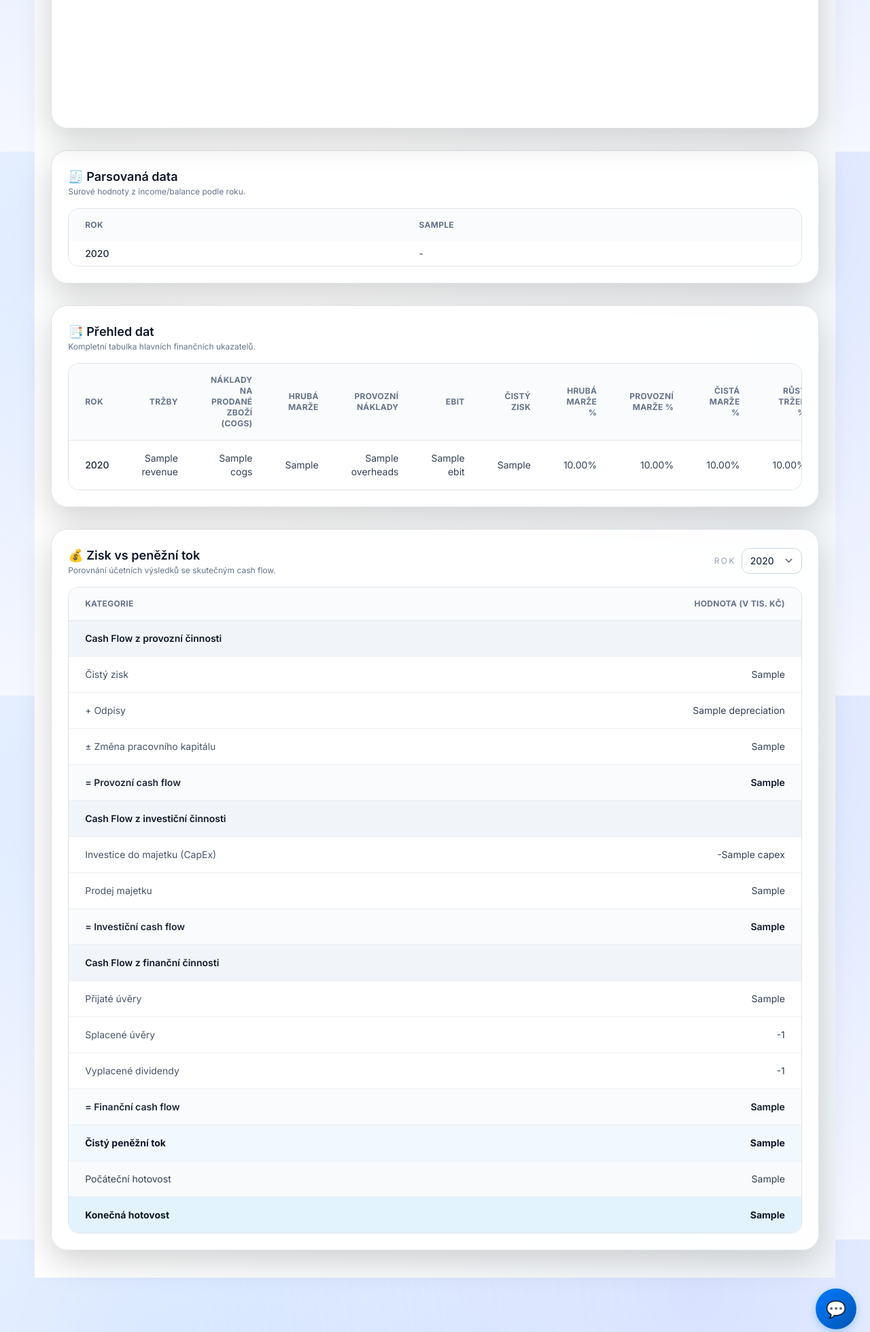
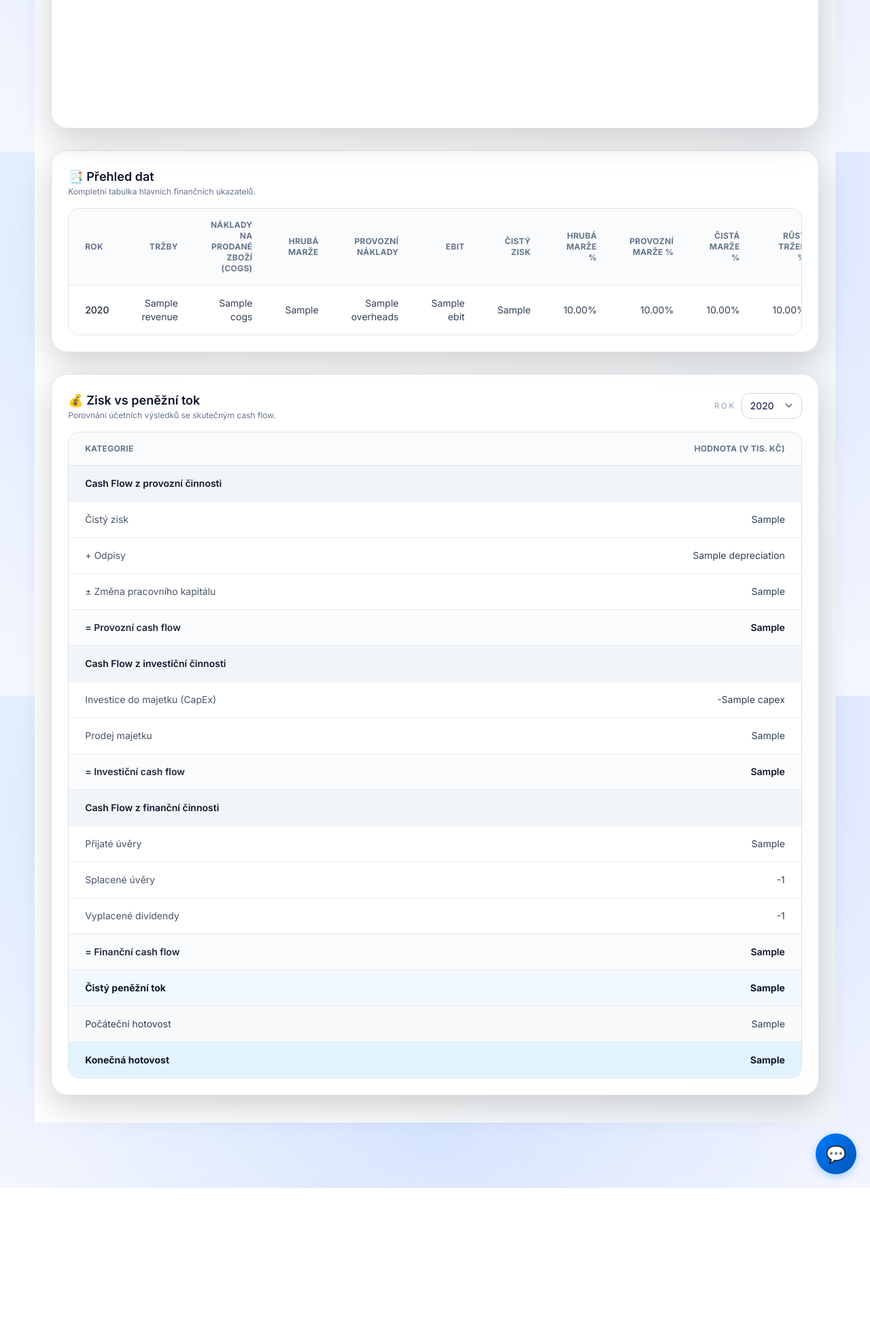
Before and after one commit to bodichek/scb_ai_refactor, a Django app: template templates/dashboard/index.html in a window 1280 px wide. Shown: the part 2977-4936 px from the top of the page at 68% size. After the commit the page ends 4724 px from the top, so only its background shows below. Run offline with Django 5.2, Linux system fonts and the light colour scheme; the template is opened without the code that fills it: most values are stand-ins (such as "Sample title", 1, 10 or a date in 2020); parts of the project's set-up code (start-up, migrations or seed data) failed here and were passed over; some libraries are stand-ins or nearby versions.

Commit message:
Remove 'Parsovaná data' section from dashboard
Rationale:
- Raw parsed data (income/balance fields) are no longer useful for users
- They exposed internal data structure unnecessarily
- Computed metrics in 'Přehled dat' table are more valuable
- Reduces dashboard complexity and cognitive load

Changes:
1. templates/dashboard/index.html:
   - Removed entire 'Parsovaná data' section (lines 813-844)
   - Section displayed raw income/balance fields by year

2. dashboard/views.py build_dashboard_context():
   - Removed parsed_headers set collection
   - Removed parsed_rows list generation
   - Removed both from return dictionary
   - Simplified loop to only compute metrics for table_rows

Impact:
- Dashboard UI cleaner and more focused
- Backend processing slightly faster (less data prep)
- No loss of functionality - all metrics still available in 'Přehled dat'

🤖 Generated with [Claude Code](https://claude.com/claude-code)

Co-Authored-By: Claude <noreply@anthropic.com>

```diff
--- a/templates/dashboard/index.html
+++ b/templates/dashboard/index.html
@@ -809,40 +809,6 @@
         </div>
       </div>
     </section>
-
-    {% if parsed_rows %}
-    <section class="dashboard-card bg-white/95 border border-slate-200/70 rounded-3xl shadow-lg shadow-slate-900/5 p-6 space-y-4">
-      <div class="flex flex-col md:flex-row md:items-center md:justify-between gap-3">
-        <div>
-          <h3 class="text-lg font-semibold text-slate-900">🧾 Parsovaná data</h3>
-          <p class="text-xs text-slate-500">Surové hodnoty z income/balance podle roku.</p>
-        </div>
-      </div>
-      <div class="overflow-x-auto border border-slate-200/70 rounded-2xl">
-        <table class="min-w-full text-sm">
-          <thead class="bg-slate-50/80 text-slate-500 uppercase tracking-wide text-xs">
-            <tr>
-              <th class="px-4 py-3 text-left">Rok</th>
-              {% for h in parsed_headers %}
-                <th class="px-4 py-3 text-left">{{ h }}</th>
-              {% endfor %}
-            </tr>
-          </thead>
-          <tbody class="divide-y divide-slate-200/70 bg-white/90">
-            {% for row in parsed_rows %}
-            <tr class="text-slate-700">
-              <td class="px-4 py-2 font-medium text-slate-800">{{ row.year }}</td>
-              {% for h in parsed_headers %}
-                <td class="px-4 py-2 text-slate-700">{{ row.values|get_item:h|default:"-" }}</td>
-              {% endfor %}
-            </tr>
-            {% endfor %}
-          </tbody>
-        </table>
-      </div>
-    </section>
-    {% endif %}
-
     <section class="dashboard-card bg-white/95 border border-slate-200/70 rounded-3xl shadow-lg shadow-slate-900/5 p-6 space-y-4">
       <div class="flex flex-col md:flex-row md:items-center md:justify-between gap-3">
         <div>
```
Also changed, not shown: dashboard/views.py (+0 -12 lines).
